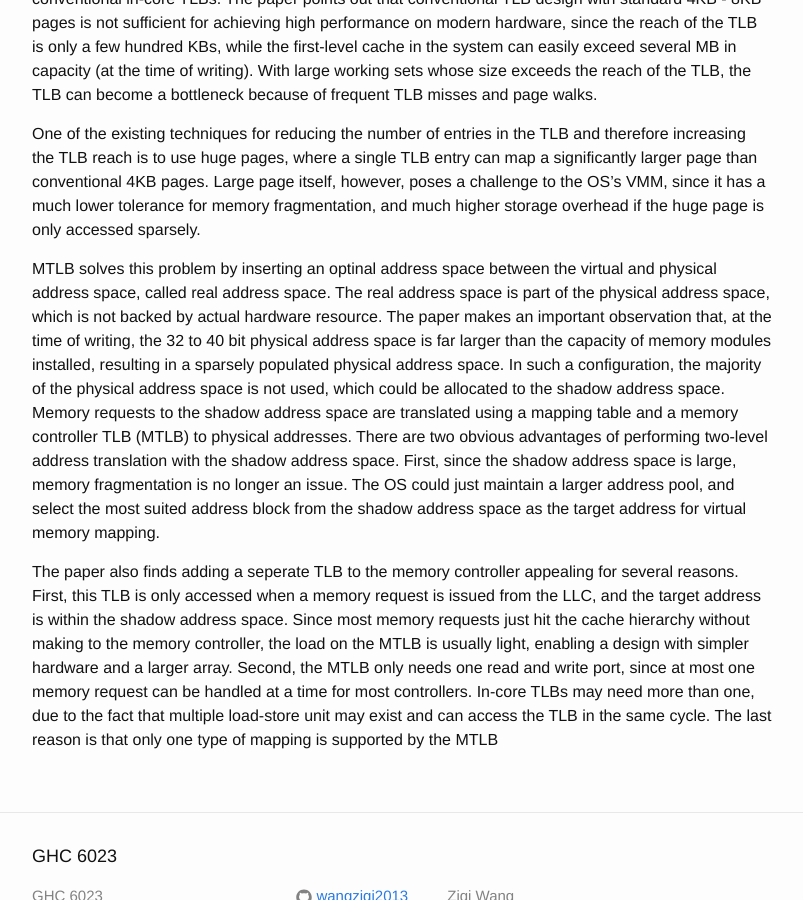
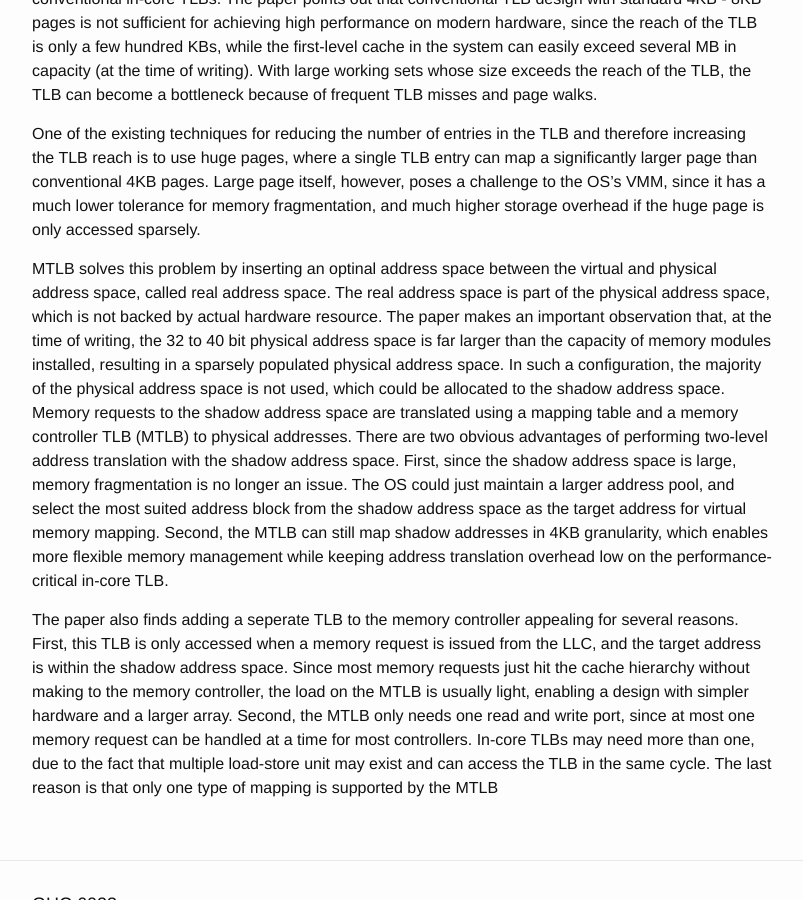
Before and after one commit to wangziqi2013/wangziqi2013.github.io, a Jekyll site: the page built from _posts/2020-06-05-increasing-tlb-reach-using-super-pages-backed-by-shadow-memory.markdown, in a window 1280 px wide and 900 px high, scrolled down 529 px. Shown: the whole window, without its empty margins (238-1041 px from the left). Built offline with Jekyll 4.4.1, drawn with Linux system fonts in a browser that asks for light colours.

Commit message:
Addding second reason

```diff
--- a/_posts/2020-06-05-increasing-tlb-reach-using-super-pages-backed-by-shadow-memory.markdown
+++ b/_posts/2020-06-05-increasing-tlb-reach-using-super-pages-backed-by-shadow-memory.markdown
@@ -35,7 +35,8 @@ There are two obvious advantages of performing two-level address translation wit
 First, since the shadow address space is large, memory fragmentation is no longer an issue. The OS could just maintain
 a larger address pool, and select the most suited address block from the shadow address space as the target address for
 virtual memory mapping.
-
+Second, the MTLB can still map shadow addresses in 4KB granularity, which enables more flexible memory management
+while keeping address translation overhead low on the performance-critical in-core TLB.
 
 The paper also finds adding a seperate TLB to the memory controller appealing for several reasons. First, this TLB is
 only accessed when a memory request is issued from the LLC, and the target address is within the shadow address space.
```
